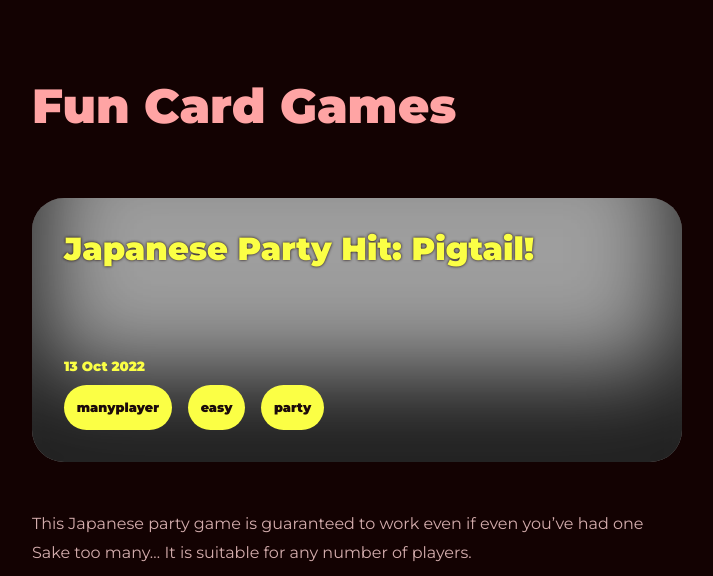
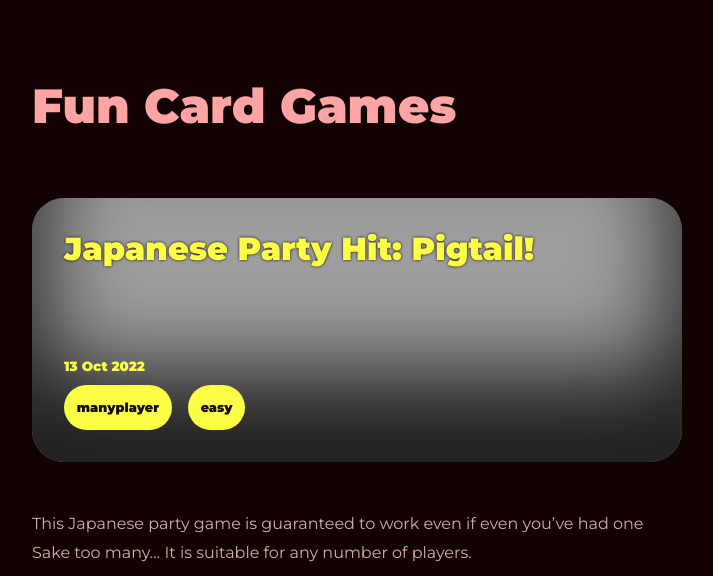
Before and after one commit to BrianInGermany/oldcardgames, a Jekyll site: the page built from all_collections/_posts/2022-10-13-pigtail.markdown, in a window 1280 px wide. Shown: the top 576 px of the page, without its empty margins (283-996 px from the left). Built offline with Jekyll 4.4.1, drawn with Linux system fonts in a browser that asks for light colours; emoji names are drawn with the system emoji font; grey boxes are pictures that could not be loaded.

Commit message:
edit tags

```diff
--- a/all_collections/_posts/2022-10-09-sixty-six.markdown
+++ b/all_collections/_posts/2022-10-09-sixty-six.markdown
@@ -3,7 +3,7 @@ layout: post
 title:  "Get Your Kicks With '66': A Classic German Cardgame"
 description: "Use memory and strategy to make tricks and reach 66 before your opponent!"
 date:   2022-10-09 21:34:00
-categories: ["twoplayer","strategic"]
+categories: ["twoplayer"]
 thumbnail: "/assets/images/66.jpg"
 ---
 Use memory and strategy to make tricks and reach 66 before your opponent!
--- a/all_collections/_posts/2022-10-12-durak.markdown
+++ b/all_collections/_posts/2022-10-12-durak.markdown
@@ -3,7 +3,7 @@ layout: post
 title:  "Gang Up on Opponents and Don't be the Dummy: Durak"
 description: "Gang up on (defenseless? :grin: ) opponents in this souped-up version of War for 4-8 players."
 date:   2022-10-12 15:39:00
-categories: ["manyplayer","easy","party"]
+categories: ["manyplayer","easy"]
 thumbnail: "/assets/images/durak.jpg"
 ---
 Gang up on (defenseless? :grin: ) opponents in this souped-up version of War for 4-8 players.
--- a/all_collections/_posts/2022-10-13-pigtail.markdown
+++ b/all_collections/_posts/2022-10-13-pigtail.markdown
@@ -3,7 +3,7 @@ layout: post
 title:  "Japanese Party Hit: Pigtail!"
 description: "Turn over cards from the pigtail. Just not the same suit twice-in-a-row! :joy:"
 date:   2022-10-13 17:14:00
-categories: ["manyplayer","easy","party"]
+categories: ["manyplayer","easy"]
 thumbnail: "/assets/images/pigtail.jpg"
 ---
 This Japanese party game is guaranteed to work even if even you've had one Sake too many...
--- a/all_collections/_posts/2022-12-10-lake_constance_jass.markdown
+++ b/all_collections/_posts/2022-12-10-lake_constance_jass.markdown
@@ -3,7 +3,7 @@ layout: post
 title:  "Lake Constance Jass"
 description: "Win the bid to choose the trump, make tricks, but don't fall in the sack!"
 date:   2022-12-10 09:39:00
-categories: ["twoplayer","strategic"]
+categories: ["twoplayer"]
 thumbnail: "/assets/images/constancejass.jpg"
 ---
 Win the bid to choose the trump, make tricks, but don't fall in the sack!
--- a/all_collections/_posts/2022-12-11-offenbach_molotov.markdown
+++ b/all_collections/_posts/2022-12-11-offenbach_molotov.markdown
@@ -3,7 +3,7 @@ layout: post
 title:  "Do Your Worst: Offenbach Molotov!"
 description: "Get rid of high cards wisely and win with the lowest score."
 date:   2022-12-11 09:45:00
-categories: ["threeplayer","fourplayer","strategic"]
+categories: ["threeplayer","fourplayer"]
 thumbnail: "/assets/images/offenbachJass.jpg"
 ---
 Get rid of high cards wisely and win with the lowest score.
```
